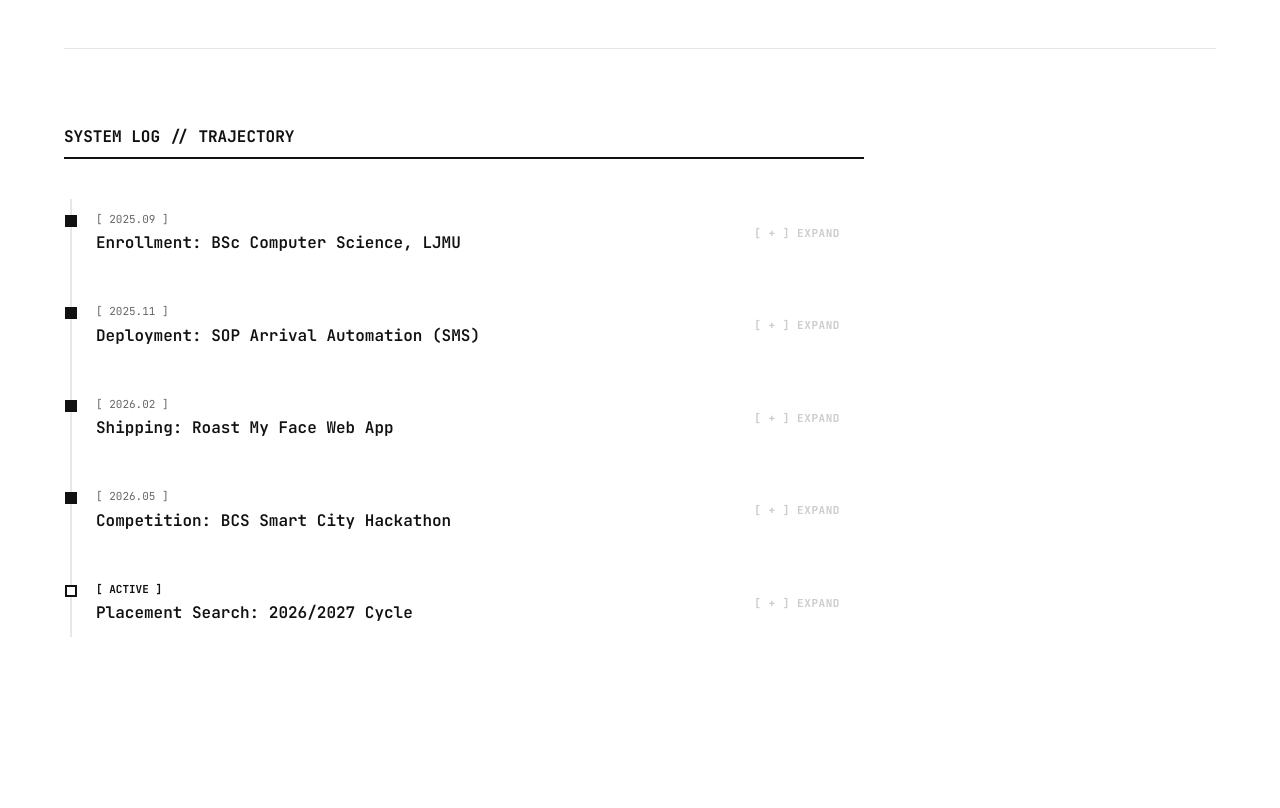
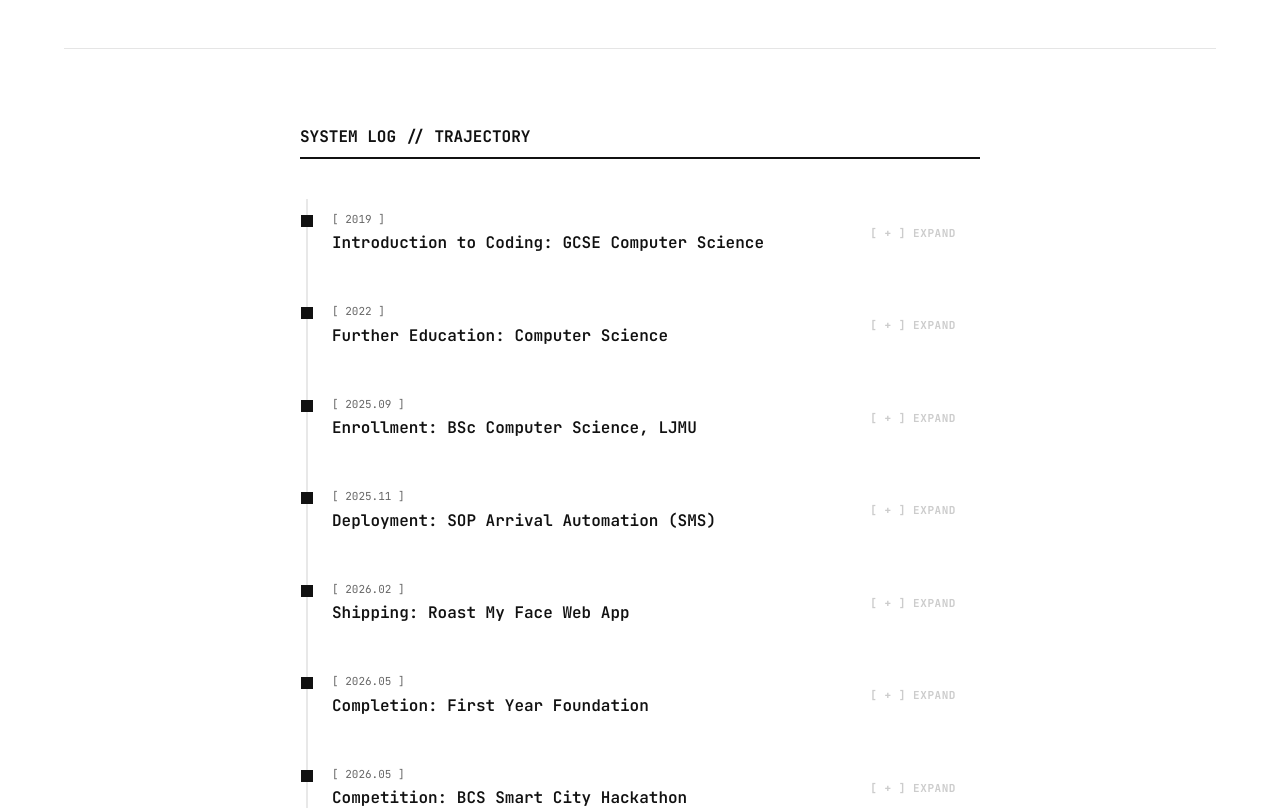
Before and after one commit to DanielsBunka/danielsbunka.com, a Next.js app: page /about in a window 1280 px wide. Shown: the part 920-1728 px from the top of the page. Before the commit the page ends 1637 px from the top, so only its background shows below. Built offline with nearby package versions, Linux system fonts and the light colour scheme.

Commit message:
Refined About Me timeline and content

```diff
--- a/app/about/page.tsx
+++ b/app/about/page.tsx
@@ -3,6 +3,58 @@
 
 import Link from "next/link";
 import { useState } from "react";
+
+// --- THE TIMELINE DATA ---
+const SYSTEM_LOGS = [
+  {
+    id: "log_01",
+    date: "2019",
+    title: "Introduction to Coding: GCSE Computer Science",
+    description: "Wrote my first lines of code. Formally introduced to core programming concepts, algorithm design, and control structures using Python."
+  },
+  {
+    id: "log_02",
+    date: "2022",
+    title: "Further Education: Computer Science",
+    description: "Deepened my theoretical understanding of computing systems during college and transitioned into object-oriented programming paradigms using Visual Basic."
+  },
+  {
+    id: "log_03",
+    date: "2025.09",
+    title: "Enrollment: BSc Computer Science, LJMU",
+    description: "Successfully enrolled and began my Computer Science degree, establishing a university-level foundation in data modeling, and full-stack web development."
+  },
+  {
+    id: "log_04",
+    date: "2025.11",
+    title: "Deployment: SOP Arrival Automation (SMS)",
+    description: "Engineered a Python/Flask utility utilizing the Realtime Trains API to automatically ping my father via SMS with accurate arrival times for my commute into Southport (SOP)."
+  },
+  {
+    id: "log_05",
+    date: "2026.02",
+    title: "Shipping: Roast My Face Web App",
+    description: "Developed and deployed a full-stack AI web application. Overcame specific CSS routing and API integration hurdles, pushing the final build to a public GitHub repository."
+  },
+  {
+    id: "log_06",
+    date: "2026.05",
+    title: "Completion: First Year Foundation",
+    description: "Concluded my first year of university, achieving a high First-Class average (~79%) across all technical modules."
+  },
+  {
+    id: "log_07",
+    date: "2026.05",
+    title: "Competition: BCS Smart City Hackathon",
+    description: "Participated in a grueling two-day collaborative coding sprint focused on Smart City Transportation, immediately after finishing my first-year exams."
+  },
+  {
+    id: "log_08",
+    date: "ACTIVE",
+    title: "Placement Search: 2026/2027 Cycle",
+    description: "Actively exploring and securing an industrial placement year. Targeting roles that offer hybrid or remote flexibility to contribute directly to production-level software engineering environments."
+  }
+];
 
 // --- THE HOBBY IMAGE COMPONENT ---
 function HobbyImage({ src, alt, caption }: { src: string, alt: string, caption: string }) {
@@ -20,15 +72,27 @@ function HobbyImage({ src, alt, caption }: { src: string, alt: string, caption:
 }
 
 // --- THE EXPANDABLE TIMELINE NODE COMPONENT ---
-function TimelineNode({ date, title, description, isActive = false }: { date: string, title: string, description: string, isActive?: boolean }) {
-  const [isExpanded, setIsExpanded] = useState(false);
-
+function TimelineNode({
+  date,
+  title,
+  description,
+  isActive = false,
+  isExpanded,
+  onToggle
+}: {
+  date: string,
+  title: string,
+  description: string,
+  isActive?: boolean,
+  isExpanded: boolean,
+  onToggle: () => void
+}) {
   return (
     <div className="timeline-node-wrapper">
       <div className={`timeline-marker ${isActive ? "active" : ""}`} />
 
       <button
-        onClick={() => setIsExpanded(!isExpanded)}
+        onClick={onToggle}
         className={`timeline-btn ${isExpanded ? "expanded" : ""}`}
       >
         <div>
@@ -62,6 +126,10 @@ function TimelineNode({ date, title, description, isActive = false }: { date: st
 
 // --- MAIN PAGE LAYOUT ---
 export default function AboutPage() {
+  // Tracks which timeline node is currently open.
+  // Null means all are closed.
+  const [openLogId, setOpenLogId] = useState<string | null>(null);
+
   return (
     <main style={{ minHeight: "100vh", backgroundColor: "var(--bg-white)" }}>
 
@@ -74,7 +142,7 @@ export default function AboutPage() {
         </div>
       </div>
 
-      <div style={{ maxWidth: "1200px", margin: "0 auto", padding: "80px 24px" }}>
+      <div style={{ maxWidth: "1200px", margin: "0 auto", padding: "80px 24px 160px 24px" }}>
 
         {/* TOP ROW: Split Layout */}
         <div style={{ display: "flex", flexWrap: "wrap", gap: "64px", marginBottom: "80px" }}>
@@ -111,38 +179,23 @@ export default function AboutPage() {
         <div style={{ borderBottom: "1px solid var(--border-light)", marginBottom: "80px" }}></div>
 
         {/* BOTTOM ROW: The Interactive Timeline */}
-        <div style={{ maxWidth: "800px" }}>
+        <div style={{ maxWidth: "680px", margin: "0 auto" }}>
           <h2 className="section-heading-terminal" style={{ fontSize: "16px", marginBottom: "40px" }}>
             System Log // Trajectory
           </h2>
 
           <div className="timeline-track">
-            <TimelineNode
-              date="2025.09"
-              title="Enrollment: BSc Computer Science, LJMU"
-              description="Successfully enrolled and began the first year of my Computer Science degree, establishing a foundation in intro programming, data modeling, and web development."
-            />
-            <TimelineNode
-              date="2025.11"
-              title="Deployment: SOP Arrival Automation (SMS)"
-              description="Engineered a Python/Flask utility utilizing the Realtime Trains API to automatically ping my father via SMS with accurate arrival times for my commute into Southport (SOP)."
-            />
-            <TimelineNode
-              date="2026.02"
-              title="Shipping: Roast My Face Web App"
-              description="Developed and deployed a full-stack AI web application. Overcame specific CSS routing and API integration hurdles, pushing the final build to a public GitHub repository."
-            />
-            <TimelineNode
-              date="2026.05"
-              title="Competition: BCS Smart City Hackathon"
-              description="Participated in a grueling two-day collaborative coding sprint focused on Smart City Transportation, immediately after finishing my first year of university."
-            />
-            <TimelineNode
-              date="ACTIVE"
-              title="Placement Search: 2026/2027 Cycle"
-              description="Actively exploring and securing an industrial placement year. Targeting roles that offer hybrid or remote flexibility to contribute directly to production-level software engineering environments."
-              isActive={true}
-            />
+            {SYSTEM_LOGS.map((log) => (
+              <TimelineNode
+                key={log.id}
+                date={log.date}
+                title={log.title}
+                description={log.description}
+                isActive={log.id === "log_08"} // Highlights the active placement search
+                isExpanded={openLogId === log.id}
+                onToggle={() => setOpenLogId(openLogId === log.id ? null : log.id)}
+              />
+            ))}
           </div>
         </div>
 
--- a/app/globals.css
+++ b/app/globals.css
@@ -583,6 +583,8 @@ body {
   letter-spacing: 0.05em;
   color: #cccccc;
   padding-left: 16px;
+  white-space: nowrap; /* Forces the text to stay on one single line */
+  flex-shrink: 0; /* Prevents flexbox from crushing it when the title gets long */
 }
 
 .timeline-btn:hover:not(.expanded) .timeline-action {
```
